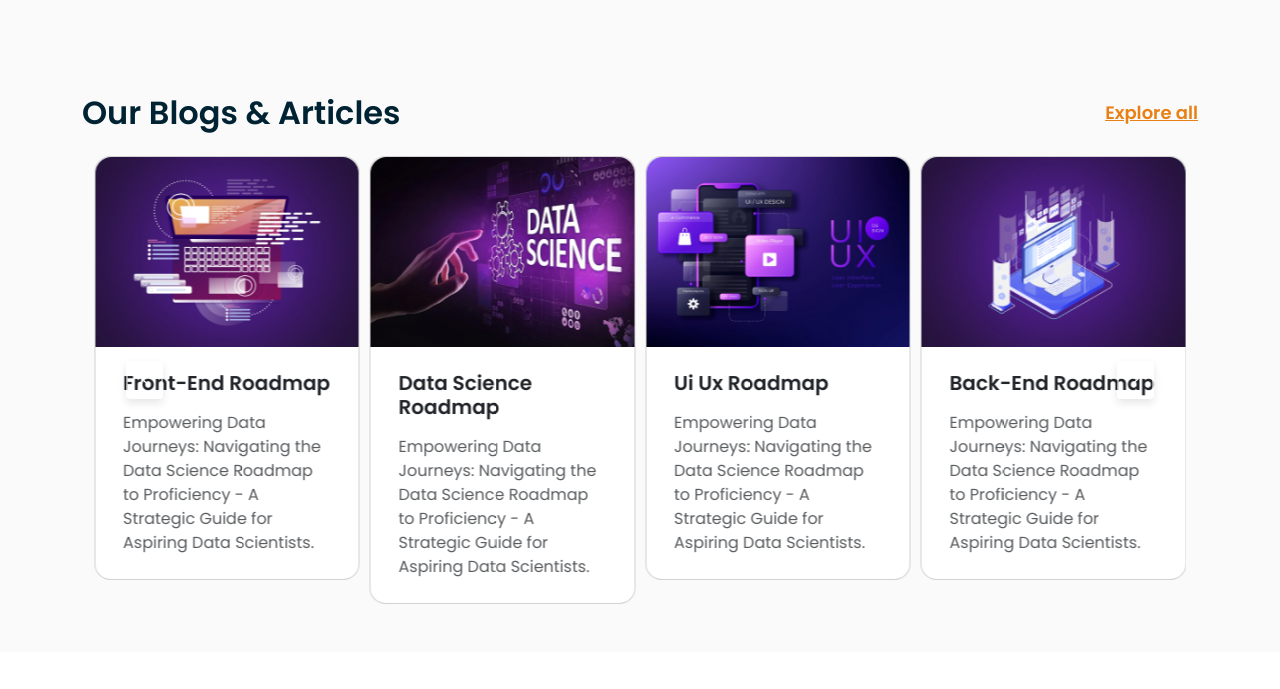
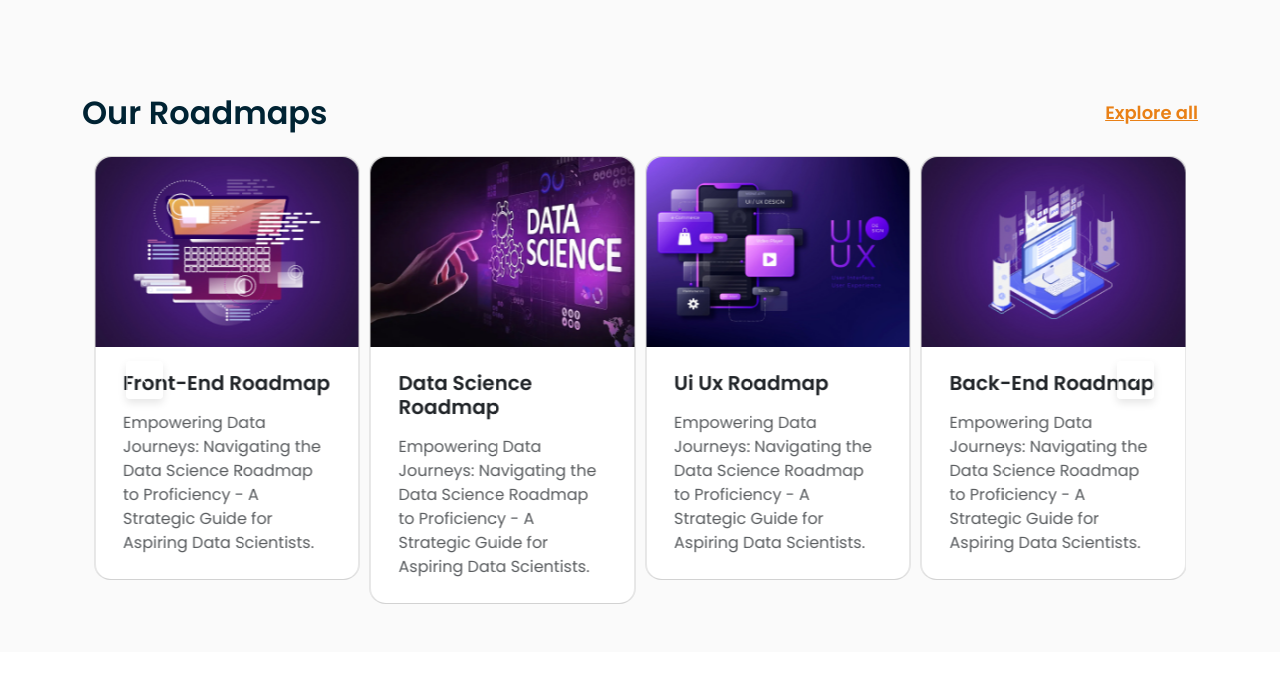
Before and after one commit to Abdoullahibrahem/VEGA, a website: page index.html in a window 1280 px wide. Shown: the part 4029-4718 px from the top of the page. Drawn offline with nearby package versions, Linux system fonts and the light colour scheme.

Commit message:
homepage update

```diff
--- a/index.html
+++ b/index.html
@@ -717,7 +717,7 @@
     <!-- ROADMAPS -->
     <div class="roadmaps container my-5 pt-5">
       <div class="feature__header">
-        <h2 class="m-0">Our Blogs & Articles</h2>
+        <h2 class="m-0">Our Roadmaps</h2>
         <a href="#">Explore all</a>
       </div>
       <div class="container pt-4">
```
